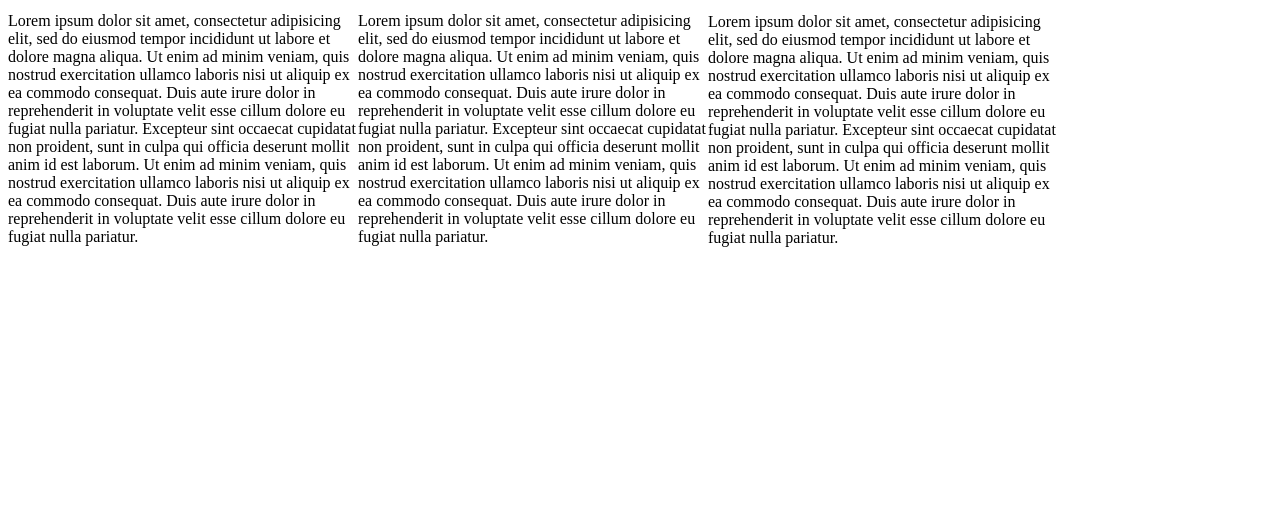
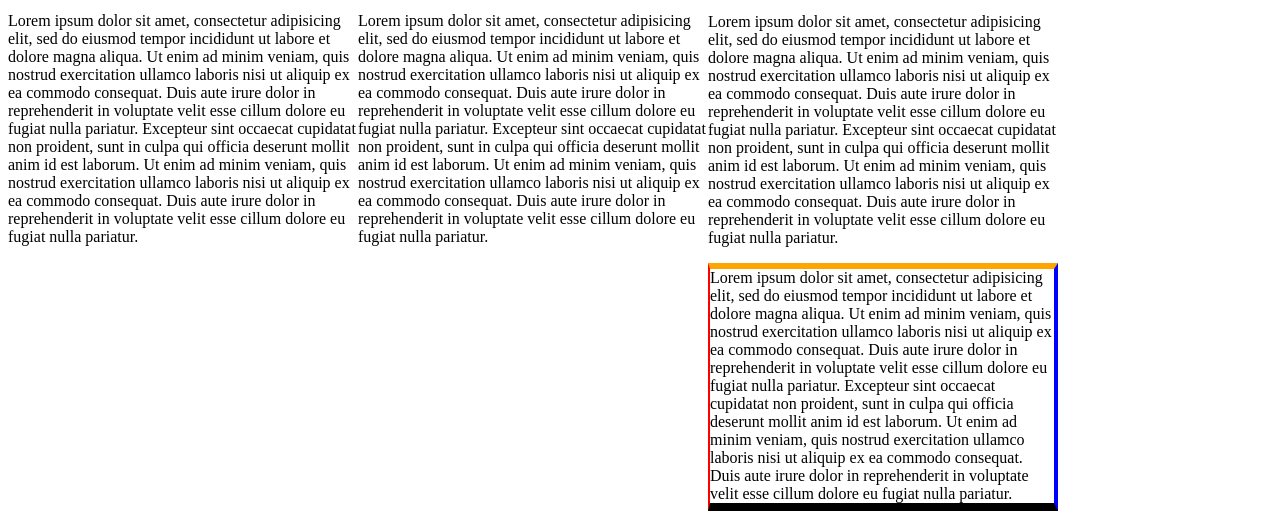
Before and after one commit to Mireille95/floats, a plain HTML site: page index.html in a window 1280 px wide. Shown: the part 272-800 px from the top of the page. Drawn offline with Linux system fonts and the light colour scheme.

Commit message:
new change box model inside

```diff
--- a/css/style.css
+++ b/css/style.css
@@ -11,3 +11,9 @@
       text-align:center;
       color:red;
   }
+  .test-box {
+    border-left: 2px solid red;
+    border-right: 4px solid blue;
+    border-top: 6px solid orange;
+    border-bottom: 8px solid black;
+  }
--- a/index.html
+++ b/index.html
@@ -28,5 +28,11 @@
     </div>
     <div class="column">
       <p>Lorem ipsum dolor sit amet, consectetur adipisicing elit, sed do eiusmod tempor incididunt ut labore et dolore magna aliqua. Ut enim ad minim veniam, quis nostrud exercitation ullamco laboris nisi ut aliquip ex ea commodo consequat. Duis aute irure dolor in reprehenderit in voluptate velit esse cillum dolore eu fugiat nulla pariatur. Excepteur sint occaecat cupidatat non proident, sunt in culpa qui officia deserunt mollit anim id est laborum. Ut enim ad minim veniam, quis nostrud exercitation ullamco laboris nisi ut aliquip ex ea commodo consequat. Duis aute irure dolor in reprehenderit in voluptate velit esse cillum dolore eu fugiat nulla pariatur.</p>
-  </body>
+      <div class="test-box">Lorem ipsum dolor sit amet, consectetur adipisicing elit, sed do eiusmod tempor incididunt ut labore et dolore magna aliqua. Ut enim ad minim veniam, quis nostrud exercitation ullamco laboris nisi ut aliquip ex ea commodo consequat. Duis aute irure dolor in reprehenderit in voluptate velit esse cillum dolore eu fugiat nulla pariatur. Excepteur sint occaecat cupidatat non proident, sunt in culpa qui officia deserunt mollit anim id est laborum. Ut enim ad minim veniam, quis nostrud exercitation ullamco laboris nisi ut aliquip ex ea commodo consequat. Duis aute irure dolor in reprehenderit in voluptate velit esse cillum dolore eu fugiat nulla pariatur.</div>
+
+
+
+
+
+    </body>
 </html>
```
